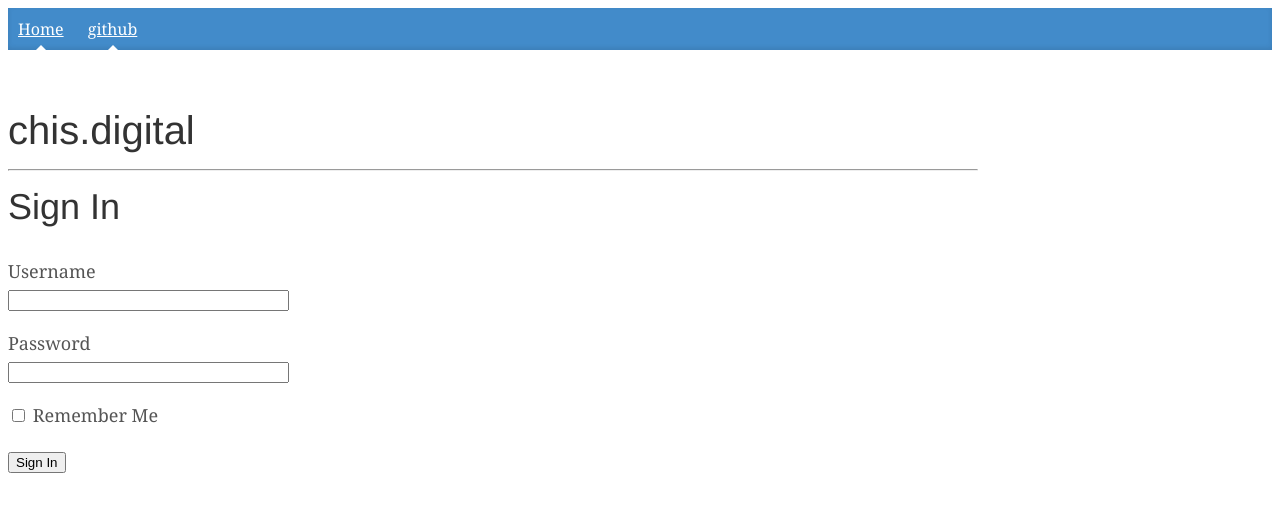
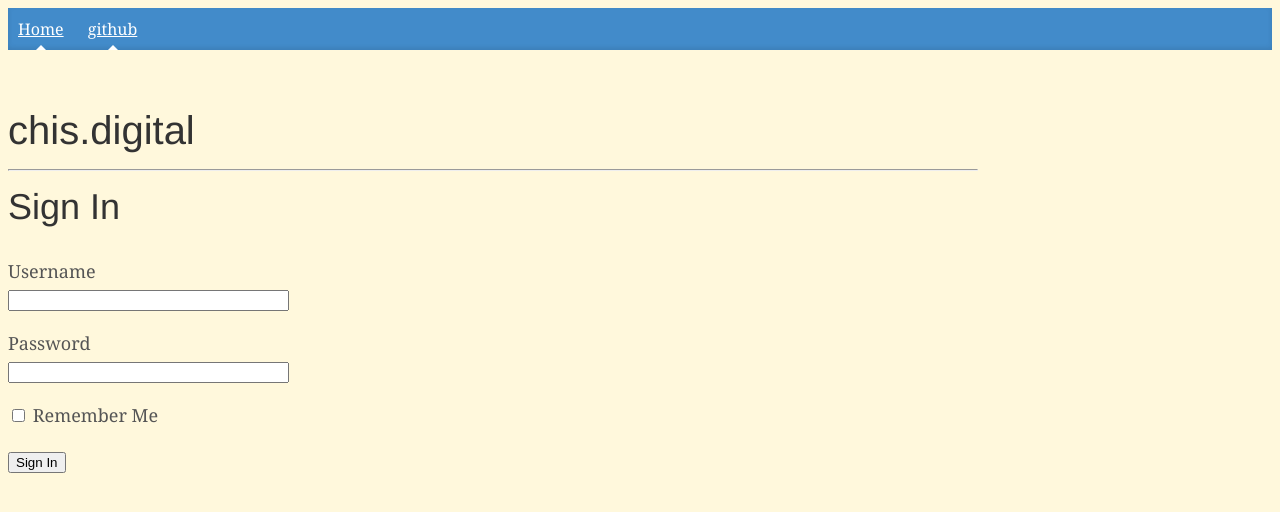
Before and after one commit to chis/chis.digital, a Flask app: page /a in a window 1280 px wide. Shown: the top 512 px of the page. Run offline with Flask 2, Linux system fonts and the light colour scheme.

Commit message:
Properly included css the flask way

```diff
--- a/app/static/css/bs_blog.css
+++ b/app/static/css/bs_blog.css
@@ -5,6 +5,7 @@
 body {
   font-family: Georgia, "Times New Roman", Times, serif;
   color: #555;
+  background-color: cornsilk;
 }
 
 
--- a/app/templates/base.html
+++ b/app/templates/base.html
@@ -5,7 +5,7 @@
         <meta charset="utf-8">
         <meta http-equiv="X-UA-Compatible" content="IE=edge">
         <meta name="viewport" content="width=device-width, initial-scale=1">
-        <link rel= "stylesheet" type= "text/css" href= "static/css/bs_blog.css">
+        <link rel= "stylesheet" type= "text/css" href= "{{ url_for('static', filename='css/bs_blog.css')}}"">
         {% if title %}
           <title>{{ title }} - chis.digital</title>
         {% else %}
```
